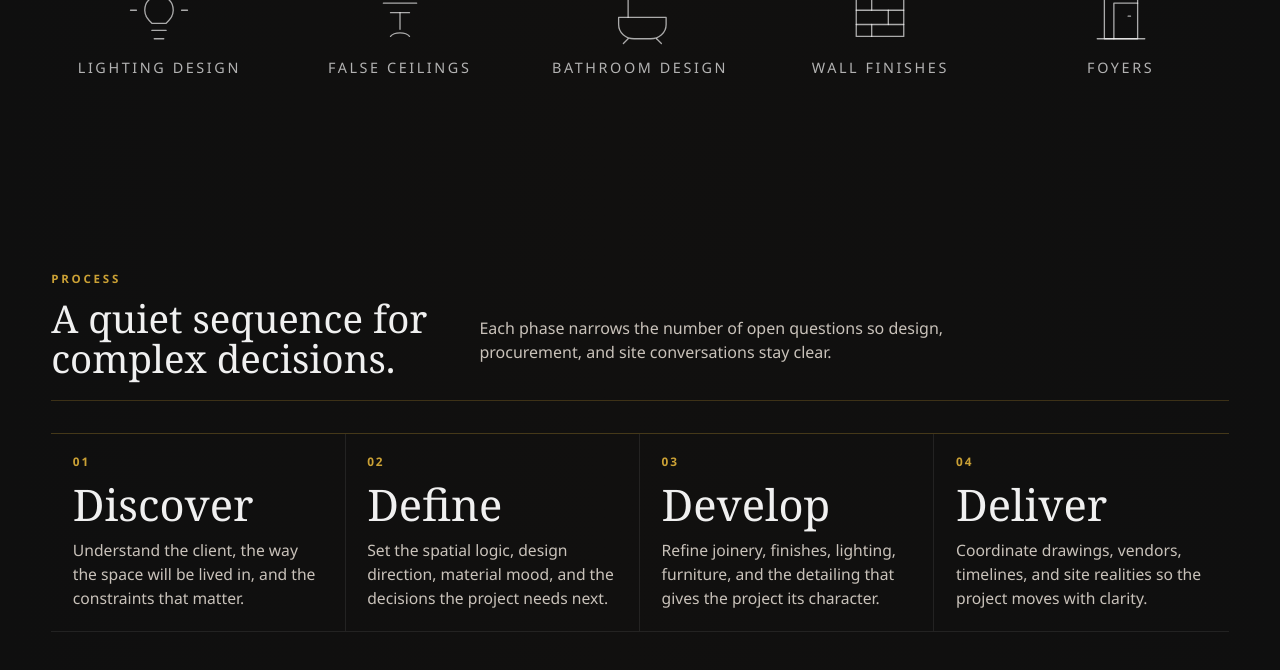
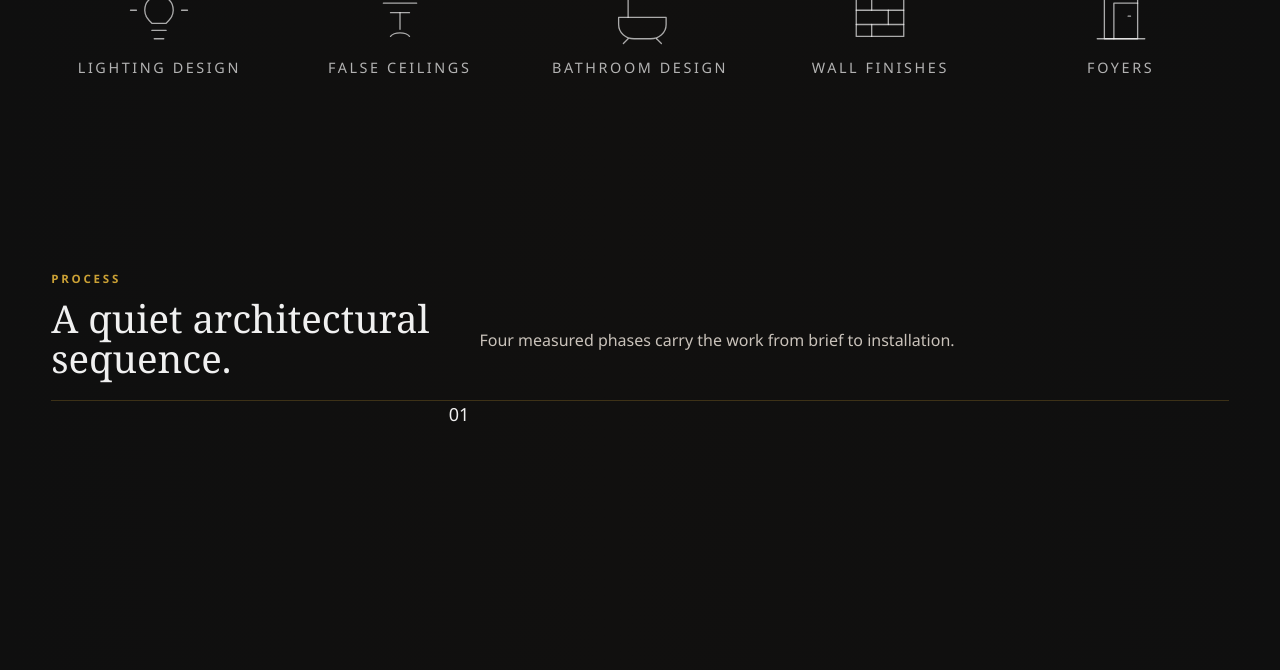
Before and after one commit to hassanusmani21/Crescent-Design, a Next.js app: page / in a window 1280 px wide. Shown: the part 2017-2687 px from the top of the page. Built offline with nearby package versions, Linux system fonts and the light colour scheme.

Commit message:
Replace process section timeline

```diff
--- a/components/featured-projects.tsx
+++ b/components/featured-projects.tsx
@@ -1,6 +1,7 @@
 import Link from "next/link";
 import type { ReactNode } from "react";
 import { BrandLogo } from "@/components/brand-logo";
+import { ProcessTimeline } from "@/components/process-timeline";
 import { Reveal } from "@/components/reveal";
 import { SectionLabel } from "@/components/section-label";
 import { PortfolioShowcase } from "@/components/portfolio-showcase";
@@ -29,7 +30,7 @@ function SectionHeader({
 }
 
 export function FeaturedProjects() {
-  const processPreview = processStages.slice(0, 4);
+  const processPreview = processStages;
 
   return (
     <>
@@ -58,18 +59,10 @@ export function FeaturedProjects() {
       <section id="process" className="section-shell process-section" aria-labelledby="process-title">
         <SectionHeader
           eyebrow="Process"
-          title="A quiet sequence for complex decisions."
-          text="Each phase narrows the number of open questions so design, procurement, and site conversations stay clear."
+          title="A quiet architectural sequence."
+          text="Four measured phases carry the work from brief to installation."
         />
-        <div className="process-line">
-          {processPreview.map((stage, index) => (
-            <Reveal key={stage.number} as="article" className="process-step" delay={index * 70}>
-              <span>{stage.number}</span>
-              <h3>{stage.title}</h3>
-              <p>{stage.description}</p>
-            </Reveal>
-          ))}
-        </div>
+        <ProcessTimeline stages={processPreview} />
       </section>
 
       <section id="testimonials" className="section-shell testimonials-section" aria-labelledby="testimonials-title">
```
